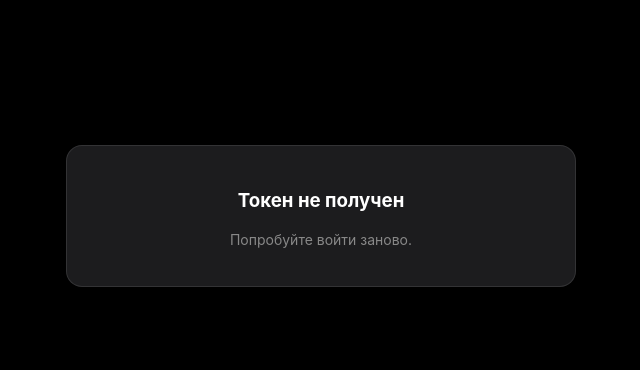
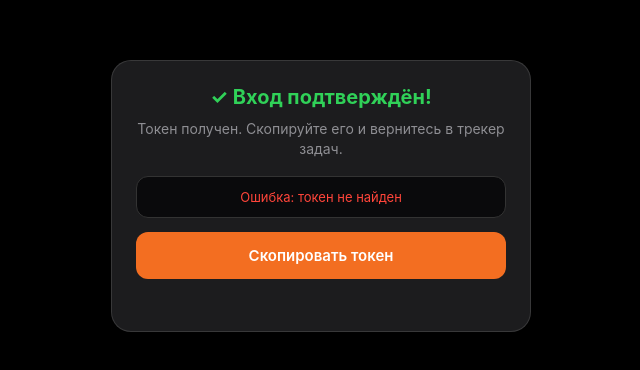
Before and after one commit to Pargachevskiy/mayak-auth, a plain HTML site: page index.html in a window 1280 px wide. Shown: the part 204-574 px from the top of the page, without its empty margins (319-959 px from the left). Drawn offline with Linux system fonts and the light colour scheme.

Commit message:
Update index.html

```diff
--- a/index.html
+++ b/index.html
@@ -2,104 +2,105 @@
 <html lang="ru">
 <head>
   <meta charset="UTF-8">
+  <meta name="viewport" content="width=device-width, initial-scale=1.0, maximum-scale=1.0">
   <title>Маяк — Авторизация</title>
   <style>
+    * { box-sizing: border-box; font-family: -apple-system, BlinkMacSystemFont, "Segoe UI", sans-serif; }
     body {
       background: #000;
       color: #fff;
-      font-family: -apple-system, BlinkMacSystemFont, sans-serif;
       display: flex;
       flex-direction: column;
       align-items: center;
       justify-content: center;
       min-height: 100vh;
       margin: 0;
+      padding: 16px;
       text-align: center;
-      padding: 20px;
     }
-    .box {
+    .card {
       background: #1c1c1e;
-      border: 1px solid rgba(255,255,255,0.1);
-      border-radius: 16px;
+      border: 1px solid rgba(255,255,255,0.12);
+      border-radius: 20px;
       padding: 24px;
-      max-width: 460px;
+      max-width: 420px;
       width: 100%;
+      box-shadow: 0 12px 32px rgba(0,0,0,0.6);
     }
+    h2 { margin: 0 0 10px; font-size: 20px; color: #30d158; }
+    p { font-size: 14px; color: #8e8e93; margin: 0 0 18px; line-height: 1.4; }
     input {
       width: 100%;
-      background: #000;
+      background: #0a0a0c;
       border: 1px solid #333;
-      color: #30d158;
-      padding: 10px;
-      border-radius: 8px;
+      color: #ff9f0a;
+      padding: 12px;
+      border-radius: 12px;
       font-size: 13px;
-      margin-top: 10px;
-      box-sizing: border-box;
       text-align: center;
+      outline: none;
+      margin-bottom: 14px;
     }
-    button {
+    .btn {
+      width: 100%;
       background: #f36e21;
       color: #fff;
       border: none;
-      padding: 10px 20px;
-      border-radius: 8px;
+      padding: 14px;
+      border-radius: 12px;
+      font-size: 15px;
       font-weight: 600;
-      margin-top: 12px;
       cursor: pointer;
     }
+    .btn:active { opacity: 0.85; }
+    .status { font-size: 12px; color: #30d158; margin-top: 10px; min-height: 18px; }
   </style>
 </head>
 <body>
-  <div class="box">
-    <h3 id="statusText">Авторизация успешна!</h3>
-    <p id="subText" style="color: #888; font-size: 14px;">Закрываем окно...</p>
+  <div class="card">
+    <h2>✓ Вход подтверждён!</h2>
+    <p>Токен получен. Скопируйте его и вернитесь в трекер задач.</p>
 
-    <div id="manualBlock" style="display: none;">
-      <p style="color: #aaa; font-size: 13px;">Если окно не закрылось само, скопируйте токен и вставьте в приложении:</p>
-      <input id="tokenField" readonly>
-      <button onclick="copyToken()">Скопировать токен</button>
-    </div>
+    <input id="tokenInput" readonly value="Получение токена...">
+    <button class="btn" id="copyBtn" onclick="copyToken()">Скопировать токен</button>
+    <div class="status" id="statusMsg"></div>
   </div>
 
   <script>
     const hash = window.location.hash.substring(1);
     const params = new URLSearchParams(hash);
     const token = params.get('access_token');
+    const input = document.getElementById('tokenInput');
+    const statusMsg = document.getElementById('statusMsg');
 
     if (token) {
-      document.getElementById('tokenField').value = token;
+      input.value = token;
 
-      // 1. Пытаемся отправить токен родительскому окну через BroadcastChannel (работает даже между вкладками)
+      // Пробуем скопировать в буфер автоматически
+      navigator.clipboard.writeText(token).then(() => {
+        statusMsg.textContent = '✓ Токен автоматически скопирован в буфер!';
+      }).catch(() => {});
+
+      // Пробуем послать в родительское окно (если это десктоп)
       try {
         const channel = new BroadcastChannel('mayak_auth_channel');
         channel.postMessage({ type: 'YANDEX_TOKEN', token: token });
       } catch(e) {}
-
-      // 2. Пытаемся отправить через postMessage
       if (window.opener) {
         window.opener.postMessage({ type: 'YANDEX_TOKEN', token: token }, '*');
       }
-
-      // 3. Закрываем popup через секунду
-      setTimeout(() => {
-        window.close();
-      }, 800);
-
-      // Если браузер запретил закрытие окна, показываем резервную кнопку копирования
-      setTimeout(() => {
-        document.getElementById('subText').style.display = 'none';
-        document.getElementById('manualBlock').style.display = 'block';
-      }, 1200);
     } else {
-      document.getElementById('statusText').textContent = 'Токен не получен';
-      document.getElementById('subText').textContent = 'Попробуйте войти заново.';
+      input.value = 'Ошибка: токен не найден';
+      input.style.color = '#ff453a';
     }
 
     function copyToken() {
-      const f = document.getElementById('tokenField');
-      f.select();
-      navigator.clipboard.writeText(f.value);
-      alert('Токен скопирован! Вставьте его в окно в приложении.');
+      input.select();
+      navigator.clipboard.writeText(input.value).then(() => {
+        statusMsg.textContent = '✓ Скопировано! Переключитесь обратно в Маяк.';
+      }).catch(() => {
+        statusMsg.textContent = 'Выделите текст в поле и скопируйте вручную.';
+      });
     }
   </script>
 </body>
```
